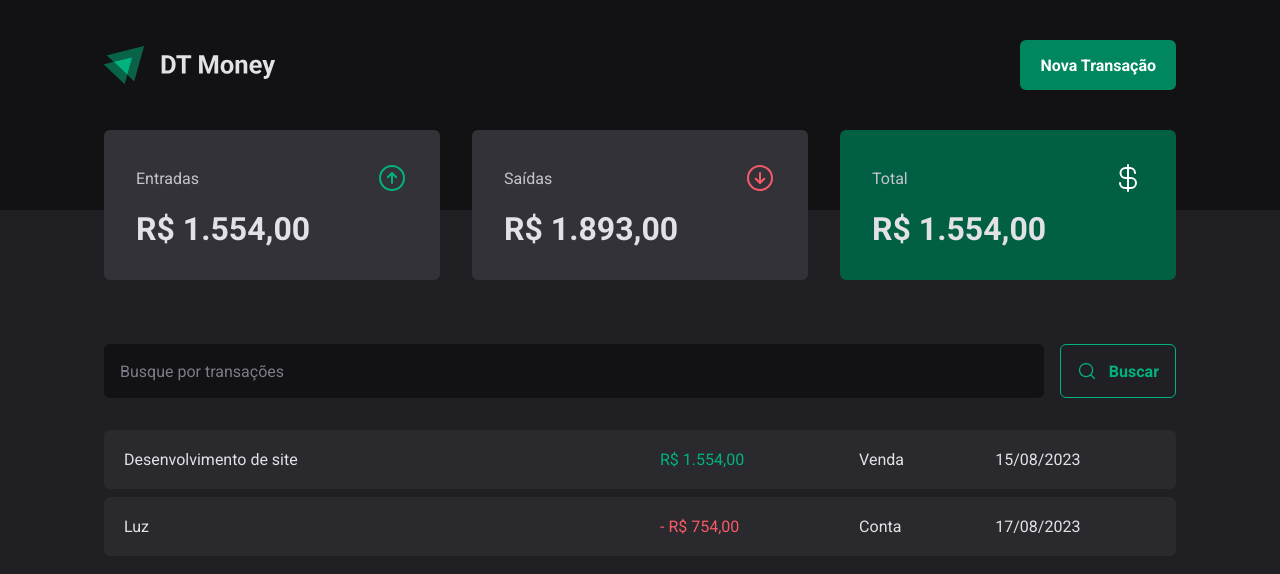
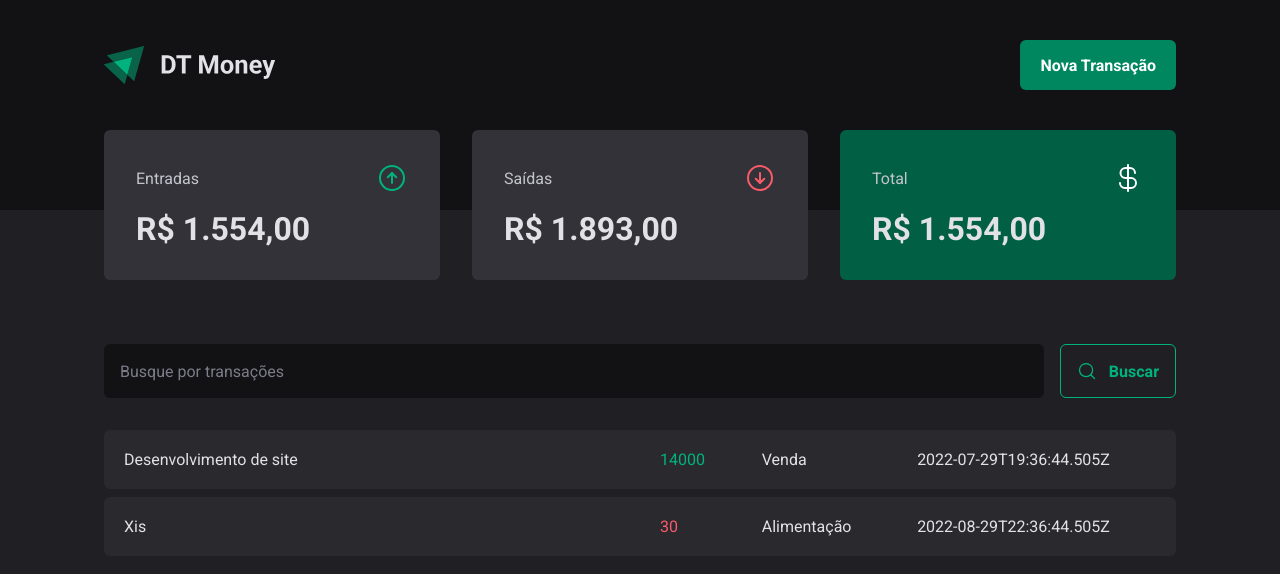
Before and after one commit to Ronald-Joaquim/DTmoney2.0, a React (Vite) app: page / in a window 1280 px wide. Shown: the top 574 px of the page. Built offline with nearby package versions, Linux system fonts and the light colour scheme; data requests are answered from the project's data file.

Commit message:
Realizando requisição HTTP

```diff
--- a/src/pages/Transactions/index.tsx
+++ b/src/pages/Transactions/index.tsx
@@ -1,3 +1,4 @@
+import { useEffect, useState } from "react";
 import { Header } from "../../components/Header";
 import { Summary } from "../../components/Summary";
 import { SearchForm } from "./components/SearchForm";
@@ -7,7 +8,28 @@
   TransactionsTable,
 } from "./styles";
 
+interface Transaction {
+  id: number;
+  description: string;
+  type: "income" | "outcome";
+  price: number;
+  category: string;
+  createdAt: string;
+}
+
 export function Transactions() {
+  const [transactions, setTransactions] = useState<Transaction[]>([]);
+
+  async function loadTransactions() {
+    const response = await fetch("http://localhost:3000/transaction");
+    const data = await response.json();
+
+    setTransactions(data);
+  }
+  useEffect(() => {
+    loadTransactions();
+  }, []);
+
   return (
     <div>
       <Header />
@@ -18,22 +40,20 @@
 
         <TransactionsTable>
           <tbody>
-            <tr>
-              <td width={"50%"}>Desenvolvimento de site</td>
-              <td>
-                <PriceHighlight variant="income">R$ 1.554,00</PriceHighlight>
-              </td>
-              <td>Venda</td>
-              <td>15/08/2023</td>
-            </tr>
-            <tr>
-              <td width={"50%"}>Luz</td>
-              <td>
-                <PriceHighlight variant="outcome">- R$ 754,00</PriceHighlight>
-              </td>
-              <td>Conta</td>
-              <td>17/08/2023</td>
-            </tr>
+            {transactions.map((transaction) => {
+              return (
+                <tr key={transaction.id}>
+                  <td width={"50%"}>{transaction.description}</td>
+                  <td>
+                    <PriceHighlight variant={transaction.type}>
+                      {transaction.price}
+                    </PriceHighlight>
+                  </td>
+                  <td>{transaction.category}</td>
+                  <td>{transaction.createdAt}</td>
+                </tr>
+              );
+            })}
           </tbody>
         </TransactionsTable>
       </TransactionsContainer>
```
